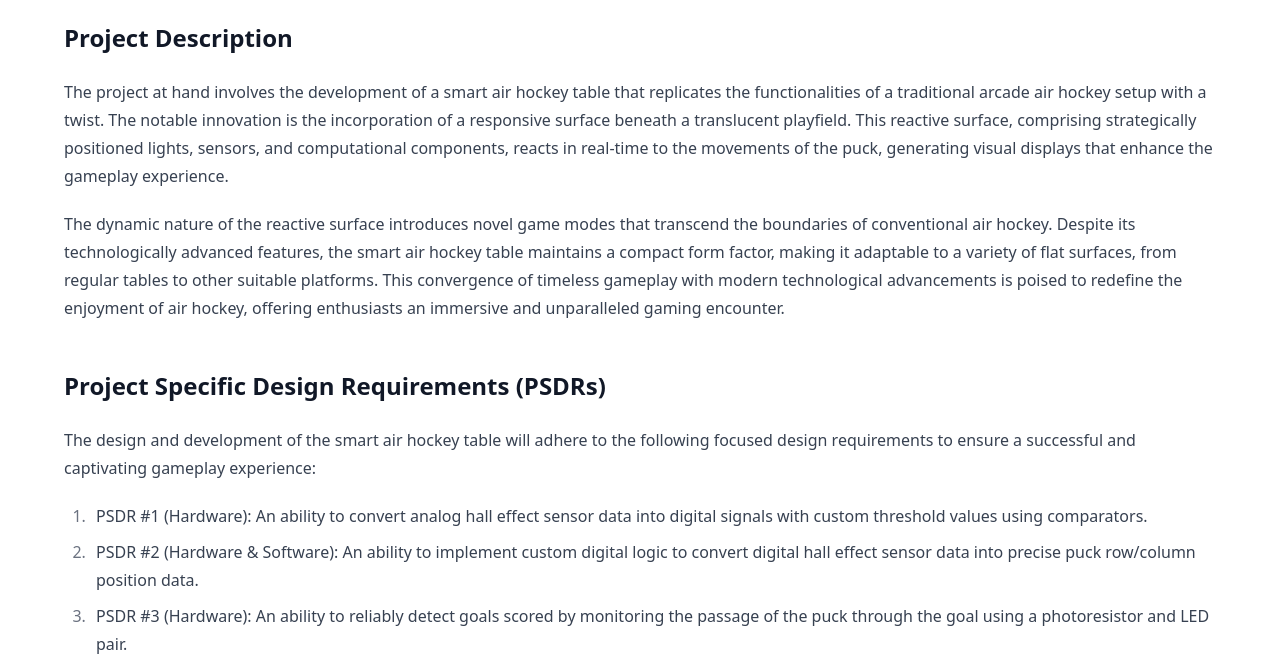
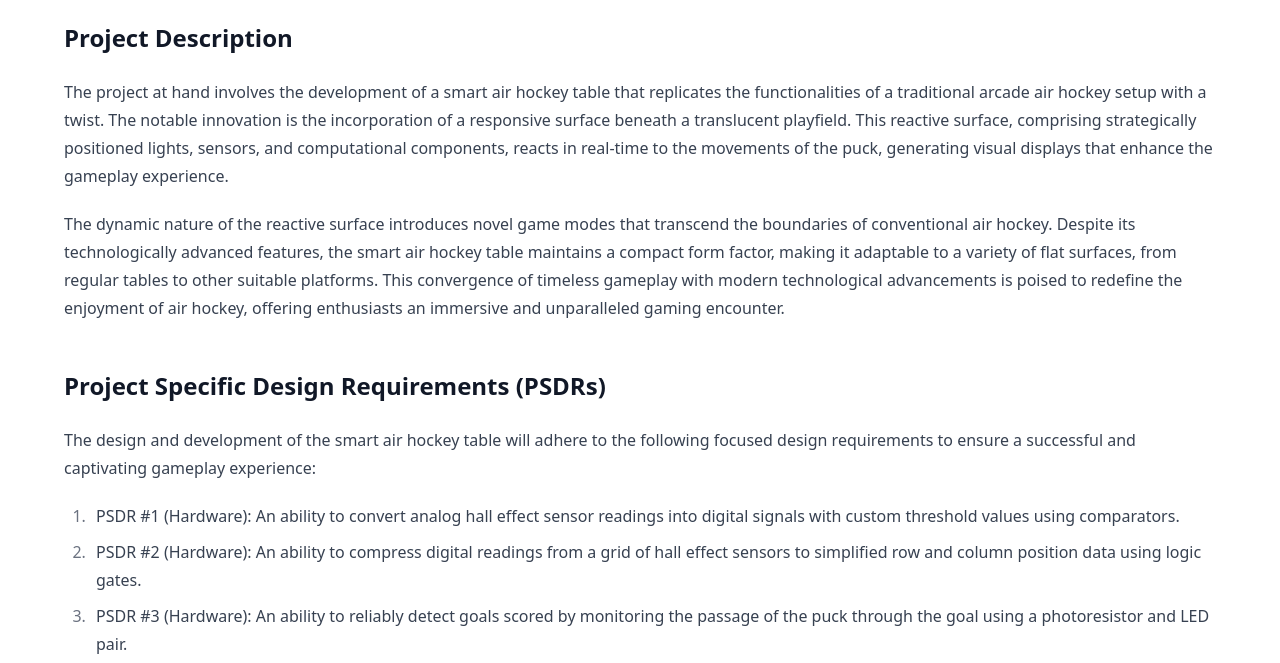
Before and after one commit to alanssitis/smart-air-hockey-table, an Astro site in the folder web/: page / in a window 1280 px wide. Shown: the part 284-947 px from the top of the page. Built offline with nearby package versions, Linux system fonts and the light colour scheme; Astro itself is replaced by a stand-in of ours.

Commit message:
changes to PSDRs

```diff
--- a/web/src/pages/index.md
+++ b/web/src/pages/index.md
@@ -30,12 +30,12 @@ following focused design requirements to ensure a successful and captivating
 gameplay experience:
 
 1. PSDR #1 (Hardware):
-An ability to convert analog hall effect sensor data into digital signals with custom threshold values using comparators.
-2. PSDR #2 (Hardware & Software):
-An ability to implement custom digital logic to convert digital hall effect sensor data into precise puck row/column position data.
+An ability to convert analog hall effect sensor readings into digital signals with custom threshold values using comparators.
+2. PSDR #2 (Hardware):
+An ability to compress digital readings from a grid of hall effect sensors to simplified row and column position data using logic gates.
 3. PSDR #3 (Hardware):
 An ability to reliably detect goals scored by monitoring the passage of the puck through the goal using a photoresistor and LED pair.
 4. PSDR #4 (Hardware):
-An ability to display game and debug information on an OLED display connected via the SPI communication protocol.
+An ability to display game score on an OLED display using the SPI protocol.
 5. PSDR #5 (Software):
 An ability to control a grid of individually-addressable RGB LEDs beneath the playing surface using a serialized PWM communication protocol.
```
